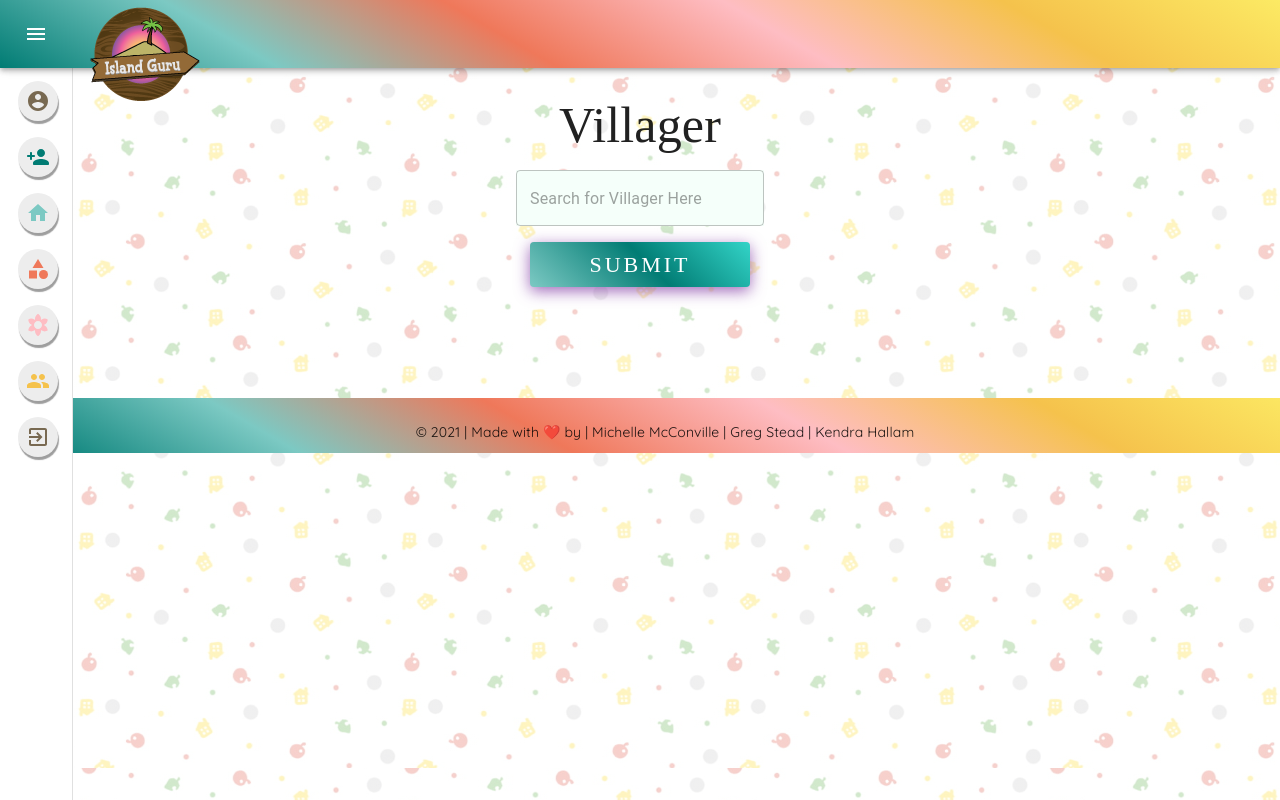
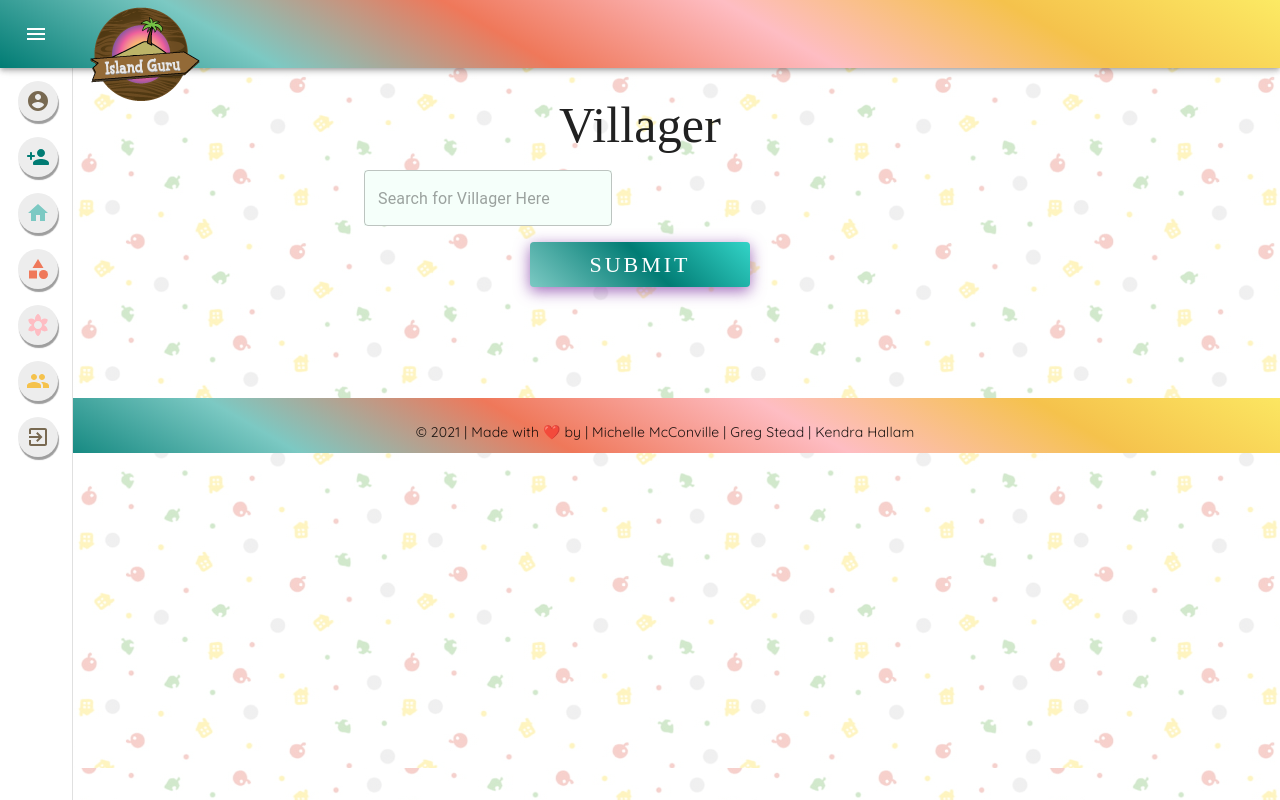
Before and after one commit to gregstead/island_assistant, a React (Create React App) app in the folder client/: page /Villagers in a window 1280 px wide. Shown: the top 800 px of the page. Built offline with nearby package versions, Linux system fonts and the light colour scheme.

Commit message:
moved styles into pages.css

```diff
--- a/client/src/components/Search/SearchVillager.jsx
+++ b/client/src/components/Search/SearchVillager.jsx
@@ -1,6 +1,7 @@
 import React from "react";
 import { Box, Container, makeStyles, TextField } from "@material-ui/core";
 import BtnStyle from "../Button/Button";
+import "../../pages/pages.css"
 
 const useStyles = makeStyles((theme) => ({
   root: { display: "flex", flexWrap: "wrap" },
@@ -11,9 +12,8 @@ export default function SearchVillager(props) {
   const classes = useStyles();
 
   return (
-    //  <div className={classes.root}>
-      <Container maxWidth="sm" style={{ display: 'flex', flexDirection: 'column', justifyContent: 'center' }}>
-        <Box style={{ fontFamily: "FinkHeavy", fontSize: "50px", height: "50px", marginBottom: "30px", marginTop: "90px", textAlign: "center" }}>Villager</Box>
+    <Container id="villager-search" maxWidth="sm">
+      <Box id="page-header">Villager</Box>
 
       <TextField
         helperText=""
@@ -22,6 +22,7 @@ export default function SearchVillager(props) {
         placeholder="Search for Villager Here"
         value={props.search}
         variant="outlined"
+        // id="villager-input"
         style={{ backgroundColor: "mintcream", justifyContent: "center", margin: "auto" }}
       />
 
@@ -29,10 +30,8 @@ export default function SearchVillager(props) {
         onClick={props.handleClick}
         variant="contained"
       >
-          Enter
       </BtnStyle>
 
     </Container>
-    //  </div>
   );
 }
```
Lines whose indentation alone changed are shown as unchanged.
